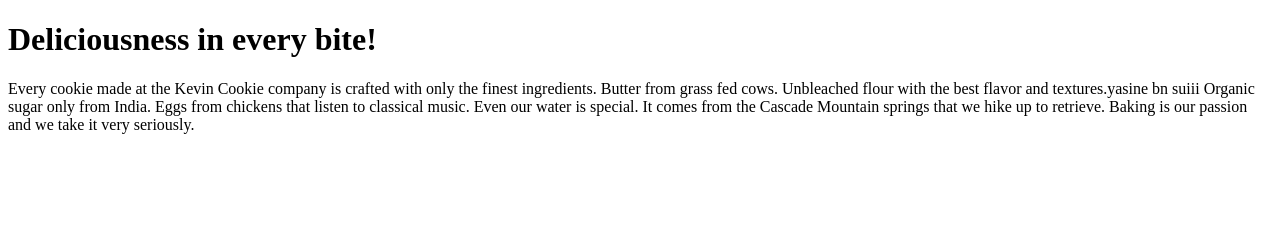
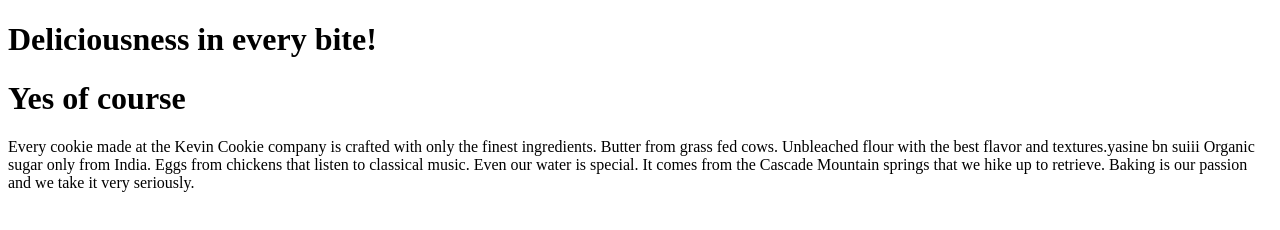
Before and after one commit to X7011/timeTabling, a plain HTML site: page index.htm in a window 1280 px wide. Drawn offline with Linux system fonts and the light colour scheme.

Commit message:
I made some changes

```diff
--- a/index.htm
+++ b/index.htm
@@ -3,6 +3,7 @@
 <body>
 
 <h1>Deliciousness in every bite!</h1>
+<h1>Yes of course</h1>
 <p>Every cookie made at the Kevin Cookie company is crafted with only the finest ingredients. Butter from grass fed cows. Unbleached flour with the best flavor and textures.yasine bn suiii Organic sugar only from India. Eggs from chickens that listen to classical music. Even our water is special. It comes from the Cascade Mountain springs that we hike up to retrieve. Baking is our passion and we take it very seriously.</p>
 
 </body>
```
